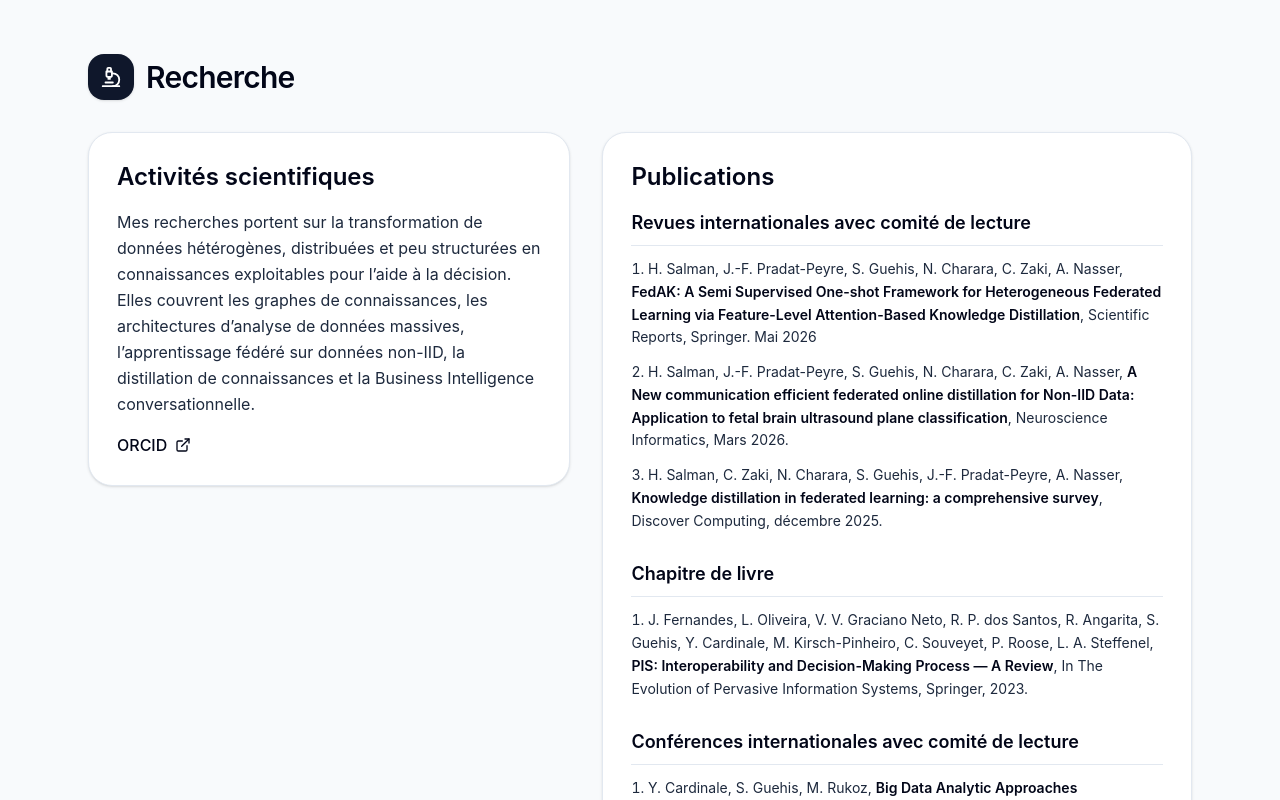
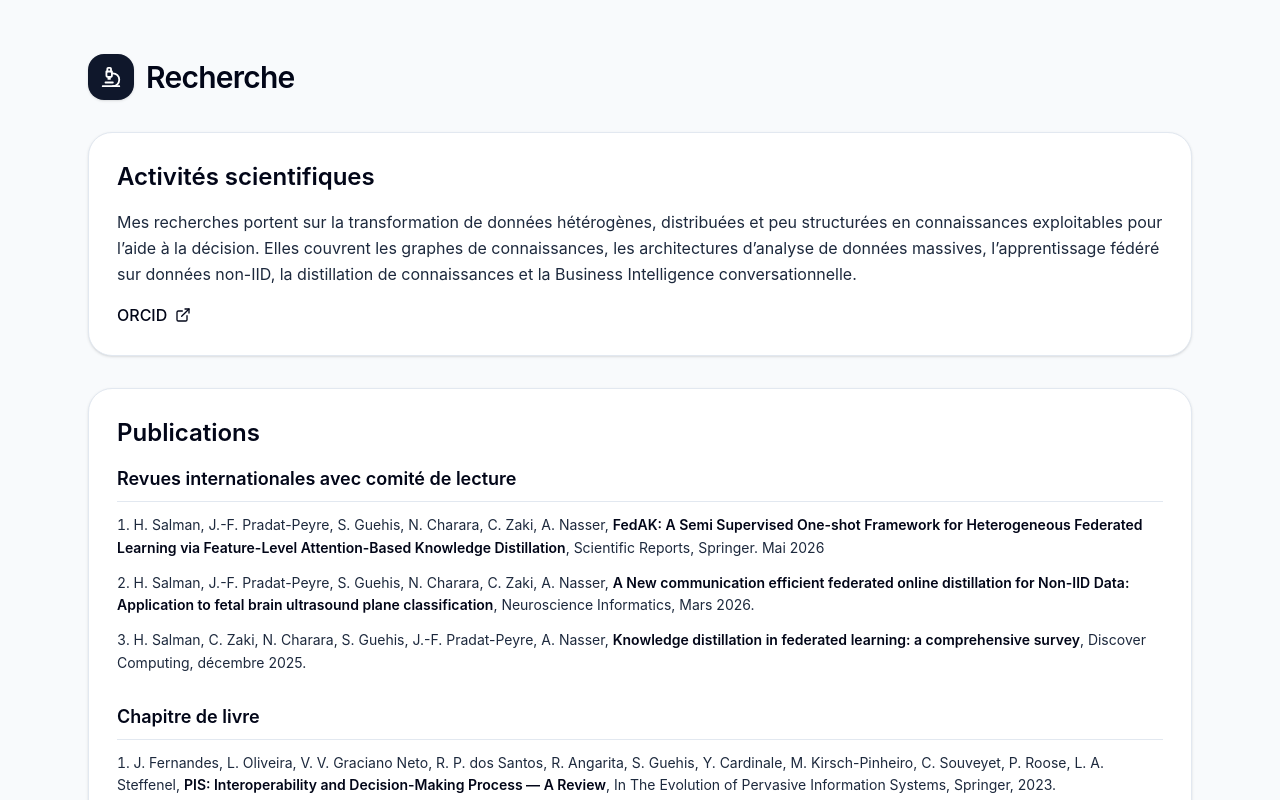
Before and after one commit to SoniaSaadaoui/sonia-guehis-page, a React (Vite) app: page / in a window 1280 px wide. Shown: the part 880-1680 px from the top of the page. Built offline with nearby package versions, Linux system fonts and the light colour scheme.

Commit message:
Update App.jsx

```diff
--- a/src/App.jsx
+++ b/src/App.jsx
@@ -312,7 +312,7 @@ export default function PersonalAcademicPage() {
 
 
       <Section id="recherche" icon={Microscope} title="Recherche">
-        <div className="grid lg:grid-cols-[0.9fr_1.1fr] gap-8">
+        <div className="space-y-8">
           <div className="rounded-3xl bg-white border border-slate-200 p-7 shadow-sm h-fit">
             <h3 className="text-2xl font-semibold text-slate-950 mb-4">Activités scientifiques</h3>
             <p className="leading-relaxed mb-4">
```
